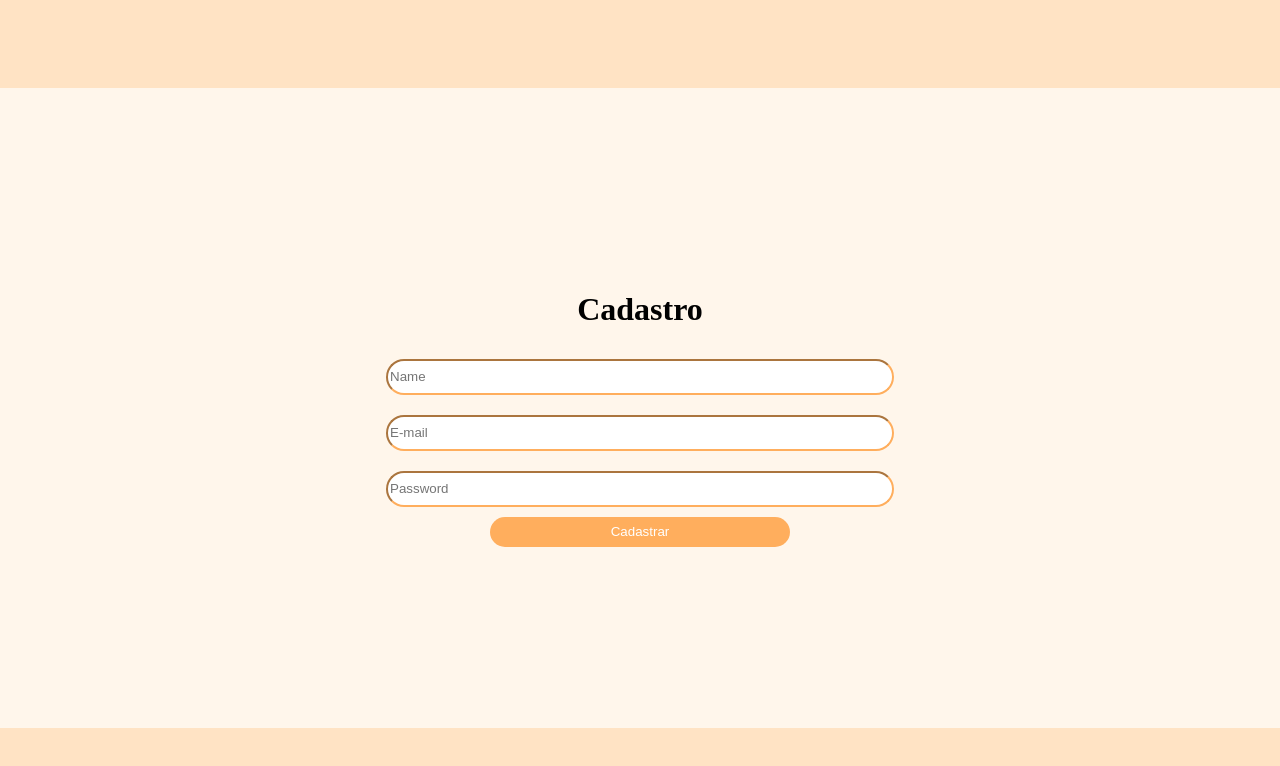
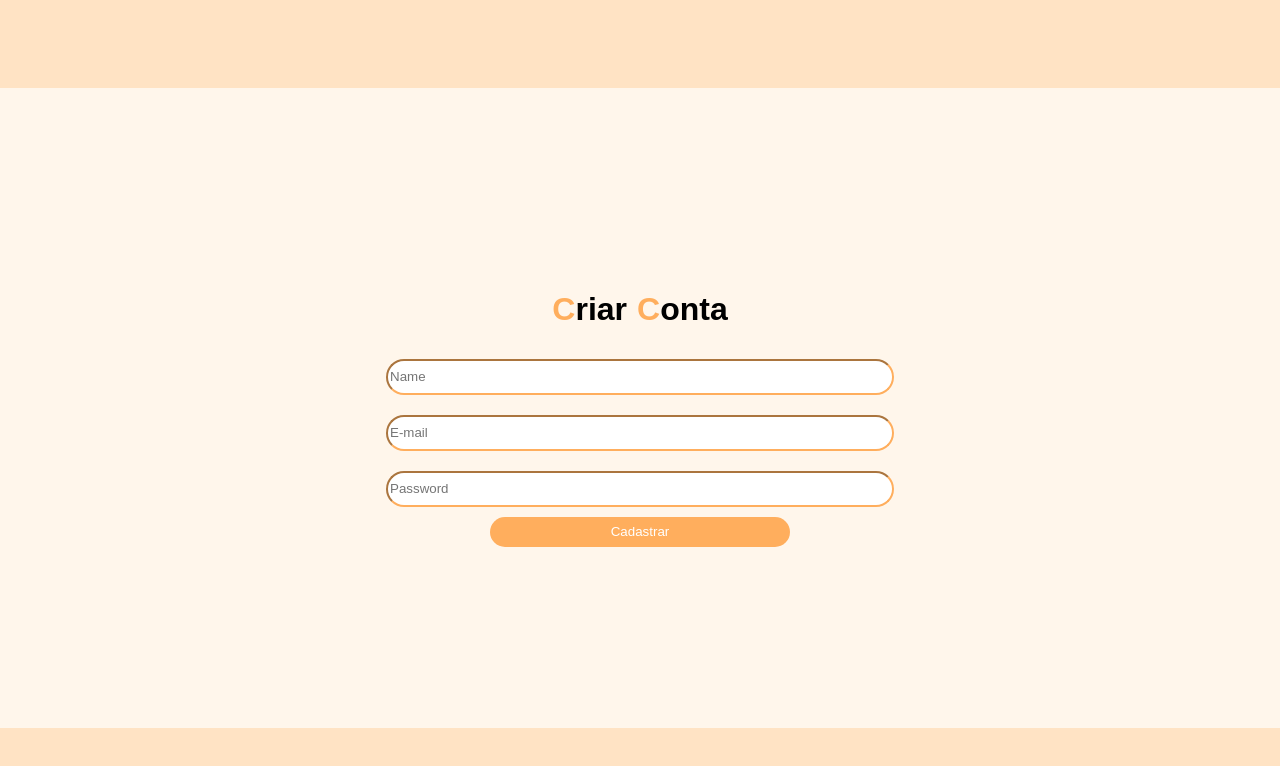
Before and after one commit to thiagodevvv/Rifa-Digital, a React (Create React App) app in the folder web/: page /register in a window 1280 px wide. Shown: the top 766 px of the page. Built offline with nearby package versions, Linux system fonts and the light colour scheme.

Commit message:
melhorias no style

```diff
--- a/web/src/pages/CreateRifa.js
+++ b/web/src/pages/CreateRifa.js
@@ -15,14 +15,19 @@ export default function CreateRifa () {
 
 return (
     <div className="container-create-rifa">
+        <div className="container-form">
+            <div style={{display: "flex", justifyContent: "center", alignItems: "center", fontFamily: "Arial"}}>
+                <h1> <span className="orange">C</span>riar <span className="orange">R</span>ifa</h1>
+            </div>
             <form className="form-create-rifa">
                     <input className="input-create-rifa" value={desc} onChange={e => setDesc(e.target.value)} placeholder="Descrição"></input>
                     <input className="input-create-rifa" value={premio} onChange={e => setPremio(e.target.value)} placeholder="Prêmio"></input>
                     <input className="input-create-rifa" value={datasorteio} onChange={e => setDatasorteio(e.target.value)} placeholder="Data do sorteio"></input>
                     <input className="input-create-rifa" value={valor} onChange={e => setValor(e.target.value)} placeholder="Valor"></input>
                     <input className="input-create-rifa" value={maxNumeros} onChange={e => setMaxnumeros(e.target.value)} placeholder="Máximo de numeros"></input>
-                    <button className="button-create-rifa" type="button" onClick={() => handleCreateRifa(desc,premio,datasorteio,valor,maxNumeros) }>Criar Rifa</button>
+                    <button className="button-create-rifa" type="button" onClick={() => handleCreateRifa(desc,premio,datasorteio,valor,maxNumeros) }>Criar</button>
             </form>
+        </div>
     </div>
 )
 }
--- a/web/src/pages/Home.js
+++ b/web/src/pages/Home.js
@@ -11,7 +11,7 @@ function Home () {
         <div className="container">
             <header className="header">
               <section className="logo-bar">
-                <h1> <a className="R">R</a>ifa <br></br> <a className="R">D</a>igital</h1>
+                <h1> <span className="orange">R</span>ifa <br></br> <span className="orange">D</span>igital</h1>
               </section>
               <div className="menu-bar">
                   <a href="/">Home  </a>
--- a/web/src/pages/Register.js
+++ b/web/src/pages/Register.js
@@ -12,10 +12,10 @@ export default function Register () {
 
     return (
         <div className="container-register">
-            <h1 style={{display: "flex",
-            justifyContent: "center",
-            alignItems: "center",
-            fontFamily: "san-serif"}}>Cadastro</h1>
+            <h1 className="h1-register">
+            <span className="orange">C</span>riar
+            <div style={{width: "10px"}}></div>
+            <span className="orange">C</span>onta</h1>
             <form className="form-register">
                 <input className="input-register" type="email" placeholder="Name" value={name} onChange={e => setName(e.target.value)}/>
                 <input className="input-register" placeholder="E-mail" value={email} onChange={e => setEmail(e.target.value)}/>
--- a/web/src/pages/style/StyleCreate.css
+++ b/web/src/pages/style/StyleCreate.css
@@ -7,6 +7,14 @@
     display: flex;
     flex-direction: column;
     justify-content: center;
+    align-items: center;
+}
+
+.container-form{
+    width: 600px;
+    height: 400px;
+    background-color: rgba(255,255,255,0.9);
+    border-radius: 30px;
 }
 
 
@@ -35,4 +43,5 @@
     background-color: rgb(255,174,93);
     border: none;
     color: white;
+    font-size: 20px;
 }
--- a/web/src/pages/style/StylePages.css
+++ b/web/src/pages/style/StylePages.css
@@ -93,6 +93,13 @@
     margin: 20px;
   }
 
-  .R {
+  .orange {
     color:rgb(255, 174, 93);
   }
+
+.h1-register {
+  display: flex;
+  justify-content: center;
+  align-items: center;
+  font-family: Arial;
+}
```
